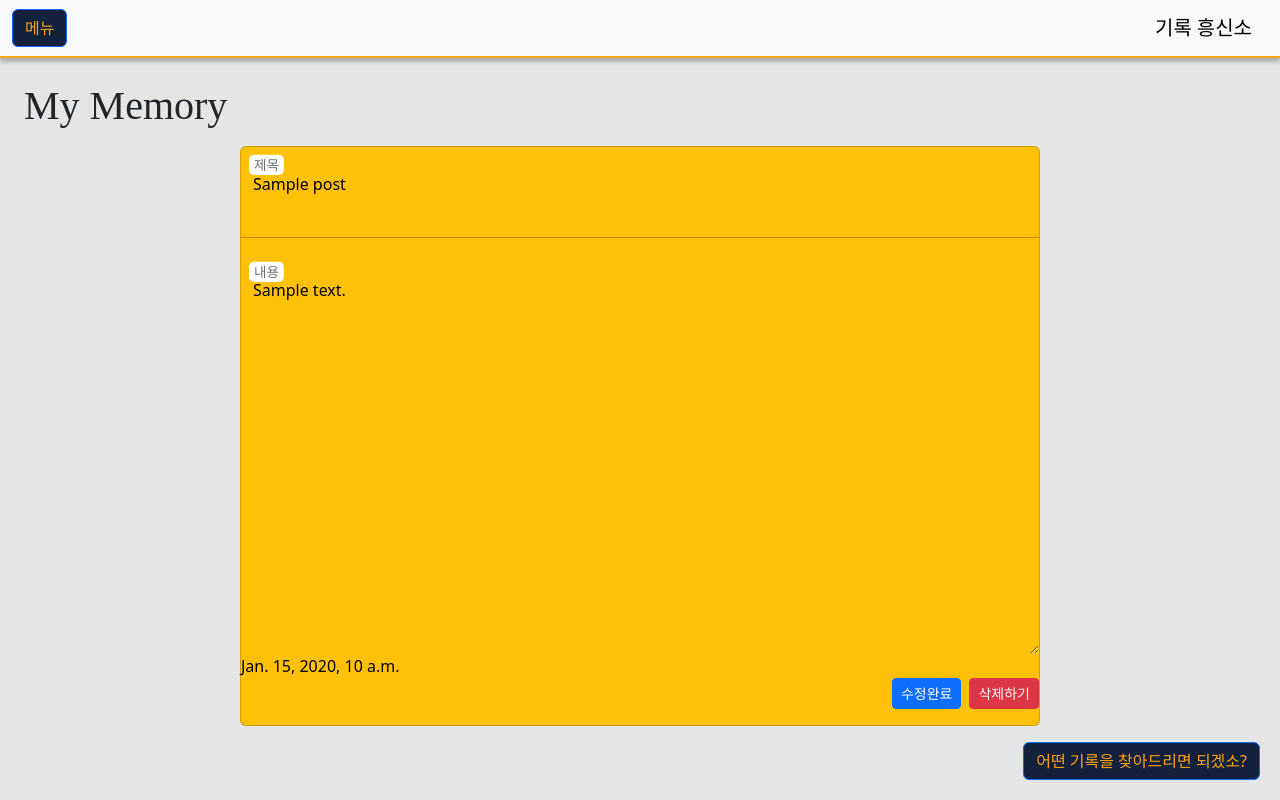
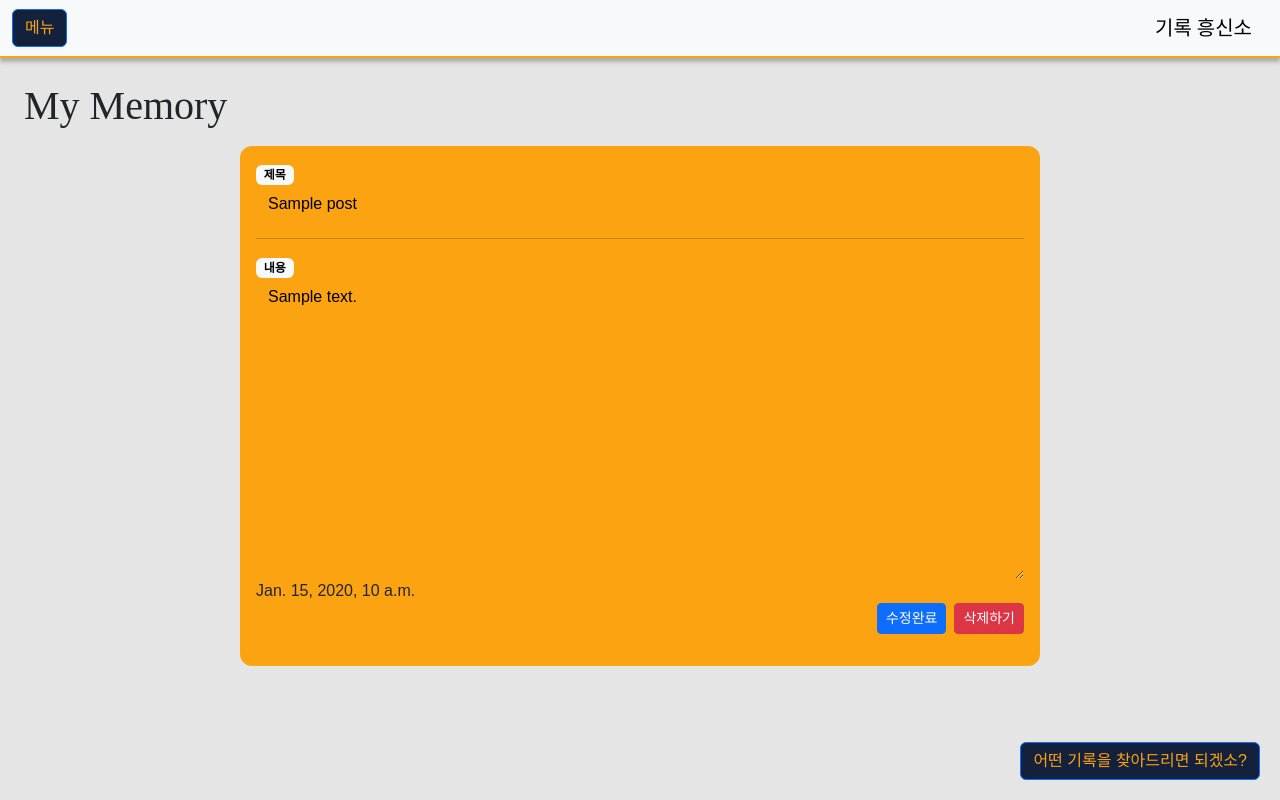
Before and after one commit to team-ai-opensource/memorialGPT, a Django app: page /post/1 in a window 1280 px wide. Run offline with Django 5.2, Linux system fonts and the light colour scheme; tables that the repository leaves empty hold one stand-in row (values such as "Sample post"); some web fonts are replaced.

Commit message:
feat: 최종 기능

```diff
--- a/mysite/static/css/style.css
+++ b/mysite/static/css/style.css
@@ -1,35 +1,26 @@
-html,
-body {
+
+html, body {
     height: 100%;
     padding: 0;
     margin: 0;
-    background-color: #E5E5E5;
-    /* 회색 배경 색상 설정 */
+    background-color: #E5E5E5; /* 회색 배경 색상 설정 */
+    font-family: 'NanumSquareNeo', sans-serif;
 }
-
-.sidebar {
+.sidebar{
     height: 100vh;
-    width: 200px;
+    width : 200px;
     background: #14213D;
     position: fixed;
-    transition: transform 0.3s ease;
-    transform: translateX(-200px);
+    transition : transform 0.3s ease;
+    transform : translateX(-200px);
     border-right: solid 2px #FCA311;
 }
 
-.sidebar.show {
-    transform: translateX(0);
+.sidebar.show{
+    transform : translateX(0);
 }
 
-.toggle_visible_btn {
-    display: none;
-}
-
-.visible_btn {
-    display: inline-block;
-}
-
-.custom-nav {
+.custom-nav{
     align-items: flex-end;
     align-content: stretch;
     background: #E5E5E5;
@@ -42,73 +33,65 @@ body {
     font-weight: 400;
     font-style: normal;
 }
-
-.card-container {
-    display: flex;
+.card-container{
+    display : flex;
     flex-wrap: wrap;
-    gap: 16px;
+    gap : 16px;
     justify-content: flex-start;
 }
-
-.card {
-    flex: 0 0 auto;
+.card{
+    position: relative;
+    flex : 0 0 auto;
     width: 300px;
+    height: 300px;
     text-decoration: none;
-    color: inherit;
+    color : inherit;
+    overflow : hidden;
 }
 
-.card-body {
+.card-body{
     display: flex;
     flex-direction: column;
 }
 
-.card:hover .card-body .toggle_visible_btn {
+.card:hover .card-body{
     display: block;
-
 }
 
-.card-title {
+.card-title{
     flex: 0 1 auto;
-    margin-bottom: 16px;
+    margin-bottom : 16px;
 }
-
-.card-text {
+.card-text{
     flex: 1 1 auto;
-    min-height: 150px;
+    min-height : 200px;
 }
-
-.card-subtitle {
+.card-subtitle{
     flex: 0 1 auto;
     margin-top: auto;
 }
 
-.content {
-    margin-left: 0;
-    transition: margin-left 0.3s ease;
+.content{
+    margin-left : 0;
+    transition : margin-left 0.3s ease;
 }
-
-.content.shift {
-    margin-left: 200px;
+.content.shift{
+    margin-left : 200px;
 }
-
-.navbar-brand,
-.nav-link {
+.navbar-brand, .nav-link{
     text-decoration: none;
 }
-
-.card a {
+.card a{
     text-decoration: none;
     color: inherit;
 }
-
 .chat-btn {
     position: fixed;
     bottom: 20px;
     right: 20px;
     z-index: 1000;
-    color: #FCA311;
+    color : #FCA311;
 }
-
 .chat-window {
     position: fixed;
     bottom: 80px;
@@ -200,6 +209,8 @@ body {
 }
 
 .custom-card {
-    padding: 0;
+    padding: 16px;
     width: 800px;
+    border-radius: 12px;
+    background-color: #FCA311;
 }
--- a/mysite/templates/detail.html
+++ b/mysite/templates/detail.html
@@ -7,18 +7,19 @@
   <div class="col-md-12">
     <div class="row justify-content-center">
       <h1 style="margin-bottom: 16px; font-family: 'Diphylleia',serif;">My Memory</h1>
-      <div class="card text-bg-warning custom-card">
+      <div class="custom-card">
 
-        <div class="form-floating mb-3">
+        <div class="mb-3">
+          <span class="badge text-bg-light">제목</span>
           <input type="text" class="form-control transparent-input" placeholder="제목" aria-label="Title"
             aria-describedby="title" value="{{ post.title }}" id="detail_title">
-          <label for="detail_title" class="custom-label">제목</label>
+
         </div>
         <hr>
-        <div class="form-floating mb-3">
-          <textarea id="detail_content" class="form-control transparent-input" style="height: 400px;"
+        <div class="mb-3">
+          <span class="badge text-bg-light">내용</span>
+          <textarea id="detail_content" class="form-control transparent-input" style="height: 300px;"
             aria-label="With textarea">{{ post.content }}</textarea>
-          <label for="detail_content" class="custom-label">내용</label>
           <div>{{ post.date }}</div>
           <div class="d-grid gap-2 d-md-flex justify-content-md-end">
             <button type="button" class="btn btn-primary btn-sm" id="update_btn">수정완료</button>
--- a/mysite/templates/layout.html
+++ b/mysite/templates/layout.html
@@ -12,6 +12,7 @@
     <link rel="preconnect" href="https://fonts.googleapis.com">
     <link rel="preconnect" href="https://fonts.gstatic.com" crossorigin>
     <link href="https://fonts.googleapis.com/css2?family=Diphylleia&display=swap" rel="stylesheet">
+    <link href="https://hangeul.pstatic.net/hangeul_static/css/nanum-square-neo.css" rel="stylesheet">
     <link rel="stylesheet" href="{% static 'css/style.css'%}"/>
     <!--    <script src="{% static 'js/main.js' %}" defer></script>-->
 
@@ -23,10 +24,10 @@
             <!-- 사이드바 내용 -->
             <ul class="nav flex-column">
                 <li class="nav-item">
-                    <a class="nav-link active" href="/post_list"> 홈 </a>
+                    <a class="nav-link active" href="/">홈화면</a>
                 </li>
                 <li class="nav-item">
-                    <a class="nav-link" href="#"> 설정 </a>
+                    <a class="nav-link" href="/post_list">기록흥신소</a>
                 </li>
             </ul>
         </nav>
@@ -53,7 +54,7 @@
             <button type="button" class="btn-close btn-close-white" aria-label="Close" id="chatClose"></button>
         </div>
         <div class="chat-body">
-            <div class="answer">채팅 내용을 여기에 표시합니다.</div>
+            <div class="answer">... 😎</div>
         </div>
         <div class="chat-footer">
             <div class="input-group">
@@ -156,7 +157,7 @@
             });
         });
 
-        $('#delete_home_btn').on('click', function (e) {
+        $('.delete-icon').on('click', function (e) {
             e.stopPropagation();
             e.preventDefault();
 
@@ -174,8 +175,14 @@
             });
         });
 
+        $('.modify-btn').on('click', function (e) {
+            let id = $(this).data('id');
+            console.log(id);
+            location.href = '/post/' + id;
+        });
+
         $('#start').on('click', function (e) {
-            location.href ="/post_list"
+            location.href = "/post_list"
         })
 
 
```
Also changed, not shown: other parts of mysite/static/css/style.css (+44 -18 lines), mysite/templates/post_List.html (+9 -6 lines), 1 other file.
